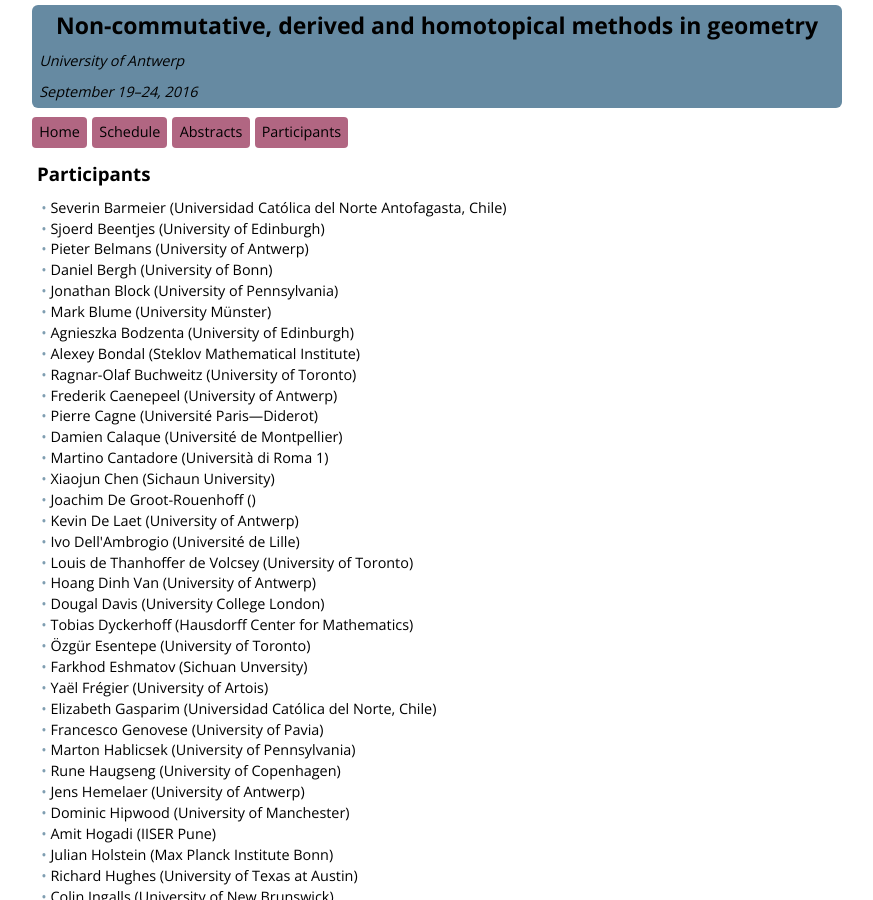
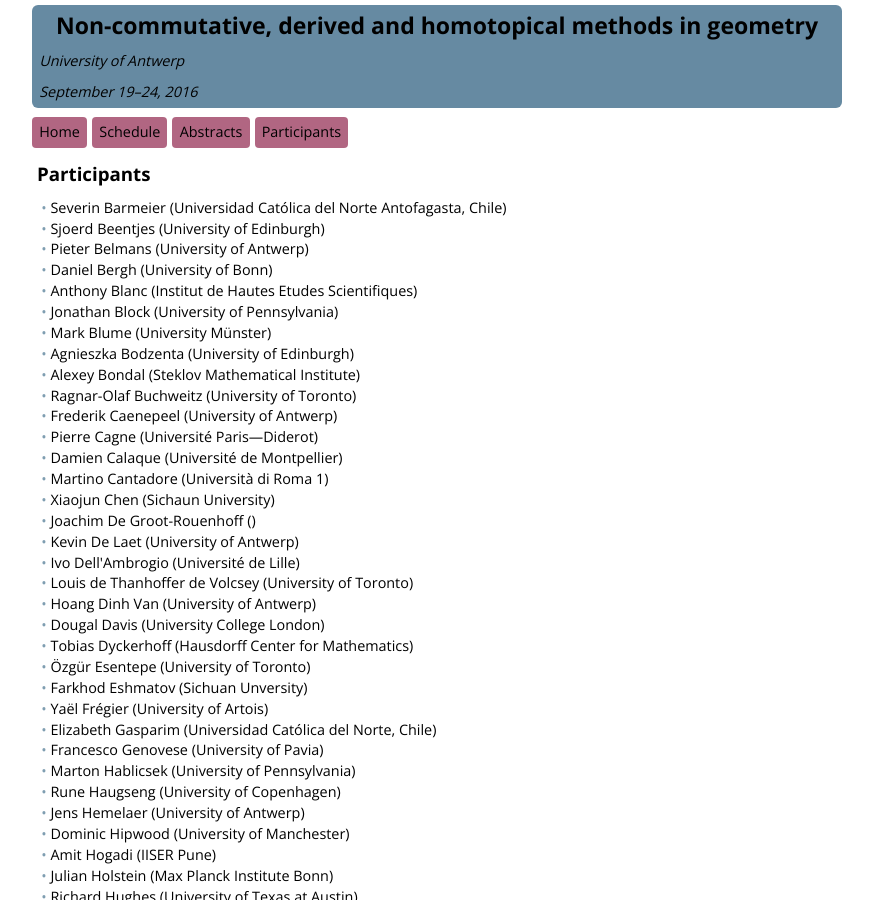
Before and after one commit to ncag-info/antwerp-2016, a Jekyll site: the page built from participants.html, in a window 1280 px wide and 900 px high. Shown: the whole window, without its empty margins (203-1076 px from the left). Built offline with Jekyll 4.4.1, drawn with Linux system fonts in a browser that asks for light colours; nearby versions of some CDN libraries; library files that are not in the unit come from our copies.

Commit message:
Adding a participant

```diff
--- a/_data/participants.yml
+++ b/_data/participants.yml
@@ -2,6 +2,7 @@
 - Sjoerd Beentjes (University of Edinburgh)
 - Pieter Belmans (University of Antwerp)
 - Daniel Bergh (University of Bonn)
+- Anthony Blanc (Institut de Hautes Etudes Scientifiques)
 - Jonathan Block (University of Pennsylvania)
 - Mark Blume (University Münster)
 - Agnieszka Bodzenta (University of Edinburgh)
```
